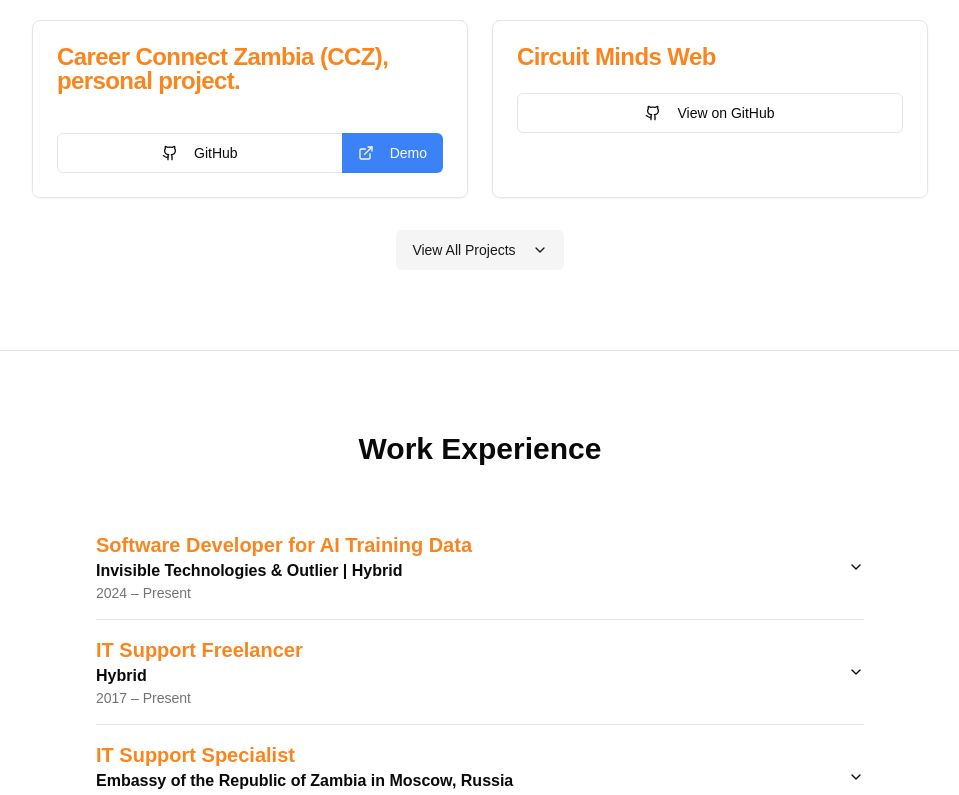
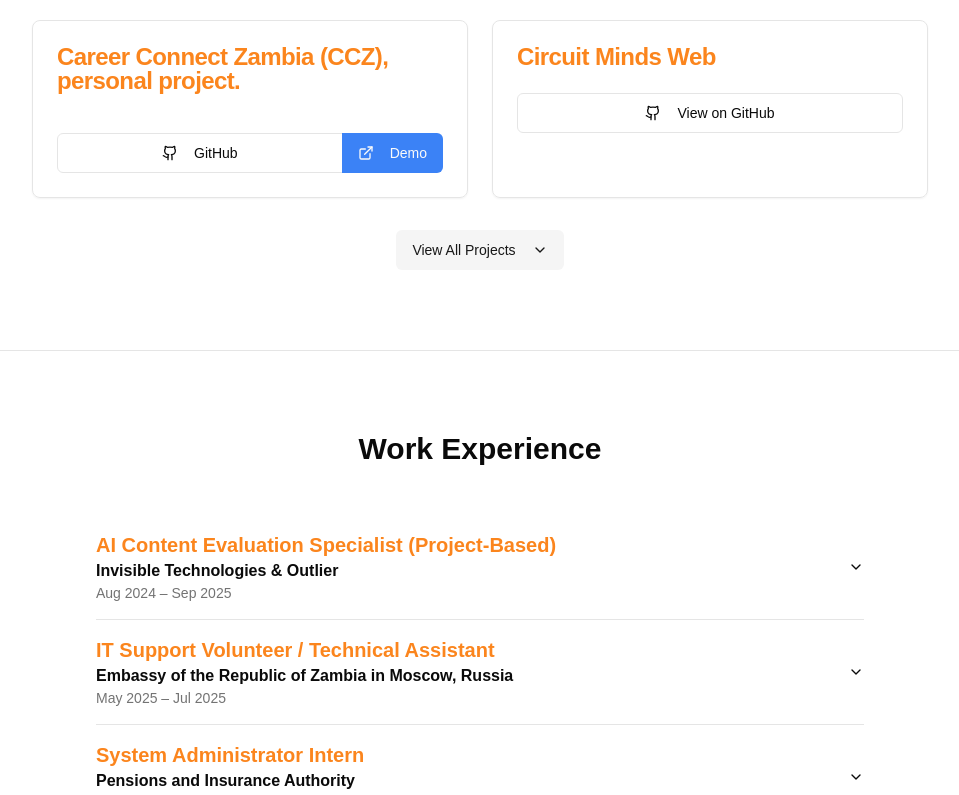
Before and after one commit to MS0C54073/muzoprof, a Next.js app: page / in a window 1280 px wide. Shown: the part 2000-2795 px from the top of the page, without its empty margins (160-1119 px from the left). Built offline with nearby package versions, Linux system fonts and the light colour scheme; what @genkit-ai/googleai, genkit would draw is missing.

Commit message:
update my work experience section: Employment History - Previous Employe

```diff
--- a/src/app/page.tsx
+++ b/src/app/page.tsx
@@ -100,78 +100,53 @@ const projects = [
 
 const experiences = [
     {
-        title: "Software Developer for AI Training Data",
-        company: "Invisible Technologies & Outlier | Hybrid",
-        duration: "2024 – Present",
+        title: "AI Content Evaluation Specialist (Project-Based)",
+        company: "Invisible Technologies & Outlier",
+        duration: "Aug 2024 – Sep 2025",
         details: [
-            "Evaluated AI-generated code quality and provided human-readable summaries.",
-            "Solved coding problems with functional and efficient solutions.",
-            "Wrote robust test cases to confirm code effectiveness."
+            "Evaluated AI-generated content, including code, text, images, and videos, providing clear, human-readable summaries.",
+            "Solved coding problems and ensured all technical outputs were functional, efficient, and reliable.",
+            "Developed test cases and verification methods to confirm content quality and accuracy.",
+            "Provided actionable feedback to improve AI content generation processes."
         ]
     },
     {
-        title: "IT Support Freelancer",
-        company: "Hybrid",
-        duration: "2017 – Present",
+        title: "IT Support Volunteer / Technical Assistant",
+        company: "Embassy of the Republic of Zambia in Moscow, Russia",
+        duration: "May 2025 – Jul 2025",
         details: [
-            "Providing remote or on-site technical assistance to individuals or businesses.",
-            "Resolving hardware, software, and network issues via phone, email, or chat.",
-            "Documenting solutions for clients."
+            "Maintained and managed embassy IT systems.",
+            "Provided Technical Support to ensure seamless digital operations."
         ]
     },
     {
-        title: "IT Support Specialist",
-        company: "Embassy of the Republic of Zambia in Moscow, Russia",
-        duration: "Temporal Contract",
+        title: "System Administrator Intern",
+        company: "Pensions and Insurance Authority",
+        duration: "May 2022 – Oct 2022",
         details: [
-            "Maintained and managed all embassy IT systems.",
-            "Implemented cybersecurity protocols and optimized system performance.",
-            "Provided technical support to ensure seamless digital operations."
+            "Assisted in maintaining, securing, and optimizing the Authority’s IT infrastructure and websites.",
+            "Contributed to the maintenance and development of the Authority’s official website to improve functionality and accessibility.",
+            "Monitored system performance and resolved software, hardware, and network issues to ensure reliable operations.",
+            "Provided ICT support and user training to staff, enhancing technical efficiency and digital literacy.",
+            "Supported data backup, system updates."
         ]
     },
     {
-        title: "Customer Care Assistant",
-        company: "VITALITE Group",
-        duration: "2021 (Temporal Contract)",
+        title: "IT Intern / Trainee (Software Development & Networking Support)",
+        company: "Kursk State University",
+        duration: "May 2019 – Jul 2021",
         details: [
-            "Delivered professional customer support by responding promptly to inquiries and resolving complaints.",
-            "Communicated with customers across multiple channels, ensuring a positive and empathetic experience.",
-            "Processed orders, forms, and applications while maintaining accurate records of transactions and feedback.",
-            "Collaborated with colleagues to coordinate effective customer service solutions.",
-        ]
-    },
-    {
-        title: "AI Training Methods Researcher (Internship)",
-        company: "Novosibirsk State Technical University",
-        duration: "2022 – 2024",
-        details: [
-            "Tested new training algorithms specifically for Spiking Neural Networks (SNNs).",
-            "Conducted experiments to evaluate the performance of various SNN training approaches.",
-            "Managed and preprocessed datasets for training and evaluating SNN models."
-        ]
-    },
-    {
-        title: "System Administrator (Internship)",
-        company: "Pensions and Insurance Authority, Zambia",
-        duration: "2022 – 2022",
-        details: [
-            "Maintained and secured IT systems, optimized websites, and troubleshooted issues.",
-            "Provided ICT support and training to staff members."
-        ]
-    },
-    {
-        title: "Software Developer Intern",
-        company: "Kursk State University, Russia",
-        duration: "2019 – 2021",
-        details: [
-            "Built, tested, and optimized software in C++, Python, and C#.",
-            "Utilized automated debugging and performance enhancement techniques."
+            "Participated in university-organized summer and winter trainee programs in partnership with various IT companies.",
+            "Assisted in networking support, system setup, and maintenance of lab environments.",
+            "Built, tested, and optimized software applications using C++, Python, and C#.",
+            "Utilized automated debugging tools and performance optimization techniques to enhance application efficiency.",
+            "Collaborated with industry professionals and mentors, gaining hands-on experience in real-world software development and IT support environments."
         ]
     },
     {
         title: "Customer Care Associate",
-        company: "Airtel Zambia PLC",
-        duration: "2015 - 2016",
+        company: "Tech Mahindra - outsourcing (Airtel Zambia PLC) services",
+        duration: "Aug 2015 - Oct 2016",
         details: [
             "Ensured Customer Satisfaction through consistent standards of service excellence through implementation of continuous improvement initiatives.",
             "Provided excellent customer relationship management by resolving customer queries, selling, retention and relationship building.",
@@ -181,10 +156,10 @@ const experiences = [
     },
     {
         title: "Internet Cafe Operator",
-        company: "AbduTech Net Cafe",
-        duration: "2013 - 2015",
+        company: "AbduTech InterNet Cafe",
+        duration: "Dec 2013 - Aug 2015",
         details: [
-            "Assisted customers with PC software including Microsoft Office, Adobe suites, and other cafe applications.",
+            "Assisted customers with PC software including Microsoft Office, Adobe suites, Windows operating system installation, and other essential programs.",
             "Provided services such as encoding, printing, photocopying, typing, and downloading.",
             "Troubleshooted various computer applications, hardware, and software issues.",
             "Provided excellent customer care and maintained store records and inventories."
@@ -453,78 +428,53 @@ export default function Home() {
                 ],
                 experience: [
                     {
-                        title: "Software Developer for AI Training Data",
-                        company: "Invisible Technologies & Outlier | Hybrid",
-                        duration: "2024 – Present",
+                        title: "AI Content Evaluation Specialist (Project-Based)",
+                        company: "Invisible Technologies & Outlier",
+                        duration: "Aug 2024 – Sep 2025",
                         details: [
-                            "Evaluated AI-generated code quality and provided human-readable summaries.",
-                            "Solved coding problems with functional and efficient solutions.",
-                            "Wrote robust test cases to confirm code effectiveness."
+                            "Evaluated AI-generated content, including code, text, images, and videos, providing clear, human-readable summaries.",
+                            "Solved coding problems and ensured all technical outputs were functional, efficient, and reliable.",
+                            "Developed test cases and verification methods to confirm content quality and accuracy.",
+                            "Provided actionable feedback to improve AI content generation processes."
                         ]
                     },
                      {
-                        title: "IT Support Freelancer",
-                        company: "Hybrid",
-                        duration: "2017 – Present",
+                        title: "IT Support Volunteer / Technical Assistant",
+                        company: "Embassy of the Republic of Zambia in Moscow, Russia",
+                        duration: "May 2025 – Jul 2025",
                         details: [
-                            "Providing remote or on-site technical assistance to individuals or businesses.",
-                            "Resolving hardware, software, and network issues via phone, email, or chat.",
-                            "Documenting solutions for clients."
+                           "Maintained and managed embassy IT systems.",
+                           "Provided Technical Support to ensure seamless digital operations."
                         ]
                     },
                     {
-                        title: "IT Support Specialist",
-                        company: "Embassy of the Republic of Zambia in Moscow, Russia",
-                        duration: "Temporal Contract",
+                        title: "System Administrator Intern",
+                        company: "Pensions and Insurance Authority",
+                        duration: "May 2022 – Oct 2022",
                         details: [
-                            "Maintained and managed all embassy IT systems.",
-                            "Implemented cybersecurity protocols and optimized system performance.",
-                            "Provided technical support to ensure seamless digital operations."
+                            "Assisted in maintaining, securing, and optimizing the Authority’s IT infrastructure and websites.",
+                            "Contributed to the maintenance and development of the Authority’s official website to improve functionality and accessibility.",
+                            "Monitored system performance and resolved software, hardware, and network issues to ensure reliable operations.",
+                            "Provided ICT support and user training to staff, enhancing technical efficiency and digital literacy.",
+                            "Supported data backup, system updates."
                         ]
                     },
                     {
-                        title: "Customer Care Assistant",
-                        company: "VITALITE Group",
-                        duration: "2021 (Temporal Contract)",
+                        title: "IT Intern / Trainee (Software Development & Networking Support)",
+                        company: "Kursk State University",
+                        duration: "May 2019 – Jul 2021",
                         details: [
-                            "Delivered professional customer support by responding promptly to inquiries and resolving complaints.",
-                            "Communicated with customers across multiple channels, ensuring a positive and empathetic experience.",
-                            "Processed orders, forms, and applications while maintaining accurate records of transactions and feedback.",
-                            "Collaborated with colleagues to coordinate effective customer service solutions.",
-                        ]
-                    },
-                    {
-                        title: "AI Training Methods Researcher (Internship)",
-                        company: "Novosibirsk State Technical University",
-                        duration: "2022 – 2024",
-                        details: [
-                            "Tested new training algorithms specifically for Spiking Neural Networks (SNNs).",
-                            "Conducted experiments to evaluate the performance of various SNN training approaches.",
-                            "Managed and preprocessed datasets for training and evaluating SNN models."
-                        ]
-                    },
-                    {
-                        title: "System Administrator (Internship)",
-                        company: "Pensions and Insurance Authority, Zambia",
-                        duration: "2022 – 2022",
-                        details: [
-                            "Maintained and secured IT systems, optimized websites, and troubleshooted issues.",
-                            "Provided ICT support and training to staff members."
-                        ]
-                    },
-                    {
-                        title: "Software Developer Intern",
-                        company: "Kursk State University, Russia",
-                        duration: "2019 – 2021",
-                        details: [
-                            "Built, tested, and optimized software in C++, Python, and C#.",
-                            "Utilized automated debugging and performance enhancement techniques."
+                           "Participated in university-organized summer and winter trainee programs in partnership with various IT companies.",
+                           "Assisted in networking support, system setup, and maintenance of lab environments.",
+                           "Built, tested, and optimized software applications using C++, Python, and C#.",
+                           "Utilized automated debugging tools and performance optimization techniques to enhance application efficiency.",
+                           "Collaborated with industry professionals and mentors, gaining hands-on experience in real-world software development and IT support environments."
                         ]
                     },
                     {
                         title: "Customer Care Associate",
-                        company: "Airtel Zambia PLC",
-                        duration: "2015 - 2016",
+                        company: "Tech Mahindra - outsourcing (Airtel Zambia PLC) services",
+                        duration: "Aug 2015 - Oct 2016",
                         details: [
                             "Ensured Customer Satisfaction through consistent standards of service excellence through implementation of continuous improvement initiatives.",
                             "Provided excellent customer relationship management by resolving customer queries, selling, retention and relationship building.",
@@ -534,10 +484,10 @@ export default function Home() {
                     },
                     {
                         title: "Internet Cafe Operator",
-                        company: "AbduTech Net Cafe",
-                        duration: "2013 - 2015",
+                        company: "AbduTech InterNet Cafe",
+                        duration: "Dec 2013 - Aug 2015",
                         details: [
-                           "Assisted customers with PC software including Microsoft Office, Adobe suites, and other cafe applications.",
+                            "Assisted customers with PC software including Microsoft Office, Adobe suites, Windows operating system installation, and other essential programs.",
                             "Provided services such as encoding, printing, photocopying, typing, and downloading.",
                             "Troubleshooted various computer applications, hardware, and software issues.",
                             "Provided excellent customer care and maintained store records and inventories."
@@ -841,7 +791,7 @@ export default function Home() {
             </Button>
           </p>
           <p className="max-w-2xl mx-auto mt-4 text-foreground">
-            <TranslatedText text="A versatile IT professional with an MSc in Informatics and hands-on experience in software development, system administration, and AI. Actively exploring how to securely connect LLMs to company data, leveraging no-code tools like N8N, WeWeb, and Supabase for rapid development, and conceptualizing advanced 'Neuro-secretary' AI assistants." />
+            <TranslatedText text="A results-driven IT professional with an MSc in Informatics and hands-on experience in software development, system administration, and AI. Actively exploring how to securely connect LLMs to company data, leveraging no-code tools like N8N, WeWeb, and Supabase for rapid development, and conceptualizing advanced 'Neuro-secretary' AI assistants." />
           </p>
           <div className="mt-8 flex flex-wrap justify-center gap-4">
             <Button asChild size="lg">
```
Also changed, not shown: src/ai/flows/chat-flow.ts (+6 -6 lines). Lines whose indentation alone changed are shown as unchanged.
